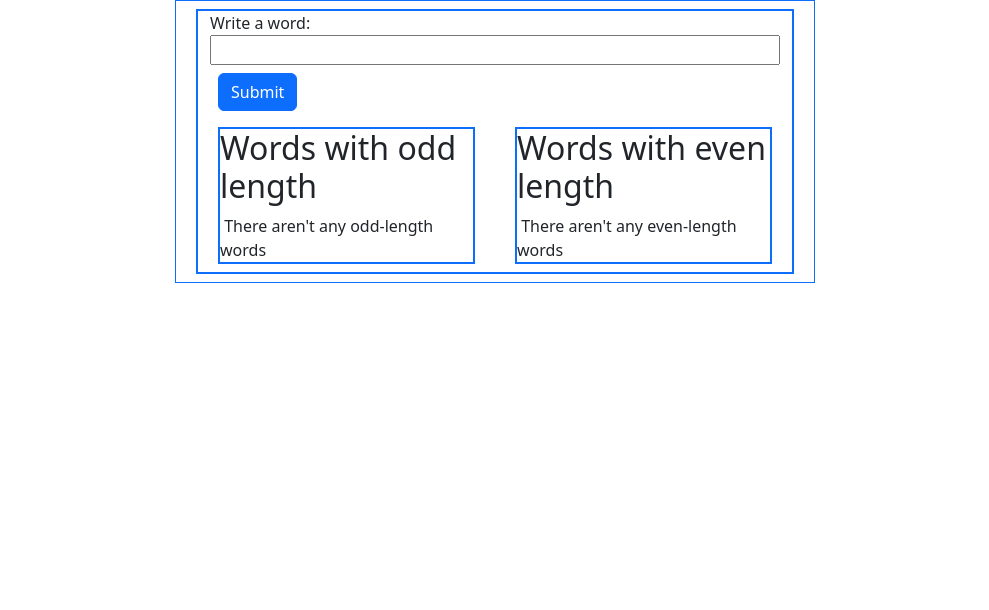
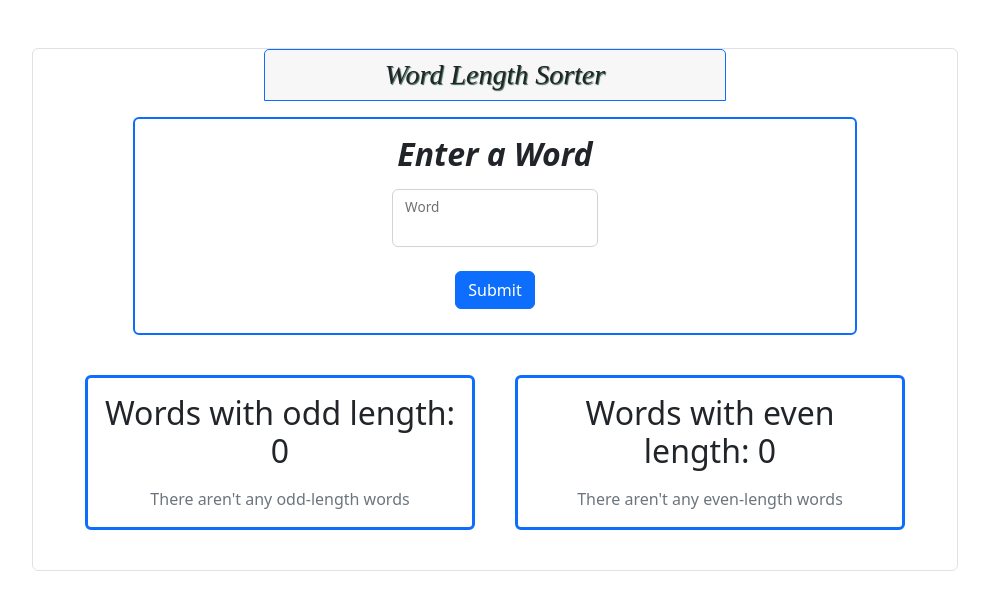
Before and after one commit to Nikos-Moutafis/angular-exercise-0-, an Angular app: page / in a window 1280 px wide. Shown: the top 610 px of the page, without its empty margins (145-1134 px from the left). Built offline with nearby package versions, Linux system fonts and the light colour scheme.

Commit message:
update fuctionality and style

```diff
--- a/package.json
+++ b/package.json
@@ -5,6 +5,7 @@
     "ng": "ng",
     "start": "ng serve",
     "build": "ng build",
+    "build:prod": "ng build --output-path docs --base-href https://Nikos-Moutafis.github.io/angular-exercise-0/",
     "watch": "ng build --watch --configuration development",
     "test": "ng test"
   },
--- a/src/app/app.component.css
+++ b/src/app/app.component.css
@@ -0,0 +1,6 @@
+.line {
+  text-shadow: 1px 1px 1px rgb(57, 101, 76);
+  font-family: serif;
+  font-style: italic;
+  font-weight: 300;
+}
--- a/src/app/app.component.html
+++ b/src/app/app.component.html
@@ -1,3 +1,16 @@
-<div class="row border-primary border m-auto w-50">
-  <app-user-input></app-user-input>
+<div class="container mt-5 rounded">
+  <div class="row justify-content-center">
+    <div class="col-sm-10">
+      <div class="card border rounded text-center">
+        <div class="card-header mx-auto border border-primary col-sm-6">
+          <h3 class="card-title mb-0 col-sm-10 line mx-auto">
+            Word Length Sorter
+          </h3>
+        </div>
+        <div class="card-body">
+          <app-user-input></app-user-input>
+        </div>
+      </div>
+    </div>
+  </div>
 </div>
--- a/src/app/even-length-words/even-length-words.component.html
+++ b/src/app/even-length-words/even-length-words.component.html
@@ -1,6 +1,13 @@
-<div class="border border-primary border-2 col m-2">
-  <h2>Words with even length</h2>
-  <div [style.white-space]="'pre-wrap'">
-    {{ evenWords ? evenWords : "There aren't any even-length words " }}
-  </div>
+<div class="border border-primary border-3 rounded m-2 p-3">
+  <h2 class="mb-3">Words with even length: {{ evenCount }}</h2>
+  <ng-container *ngIf="evenWords.length > 0; else noWords">
+    <ul class="list-group list-group-flush">
+      <ng-container *ngFor="let word of evenWords">
+        <li class="list-group-item bg-transparent border-0">{{ word }}</li>
+      </ng-container>
+    </ul>
+  </ng-container>
+  <ng-template #noWords>
+    <div class="text-muted">There aren't any even-length words</div>
+  </ng-template>
 </div>
--- a/src/app/even-length-words/even-length-words.component.ts
+++ b/src/app/even-length-words/even-length-words.component.ts
@@ -6,6 +6,6 @@ import { Component, Input } from '@angular/core';
   styleUrls: ['./even-length-words.component.css'],
 })
 export class EvenLengthWordsComponent {
-  @Input()
-  evenWords!: string;
+  @Input() evenWords: string[] = [];
+  @Input() evenCount: number = 0;
 }
--- a/src/app/odd-length-words/odd-length-words.component.html
+++ b/src/app/odd-length-words/odd-length-words.component.html
@@ -1,6 +1,13 @@
-<div class="border border-primary border-2 m-2">
-  <h2>Words with odd length</h2>
-  <div [style.white-space]="'pre-wrap'">
-    {{ oddWords ? oddWords : "There aren't any odd-length words" }}
-  </div>
+<div class="border border-primary border-3 rounded m-2 p-3">
+  <h2 class="mb-3">Words with odd length: {{ oddCount }}</h2>
+  <ng-container *ngIf="oddWords.length > 0; else noWords">
+    <ul class="list-group list-group-flush">
+      <ng-container *ngFor="let word of oddWords">
+        <li class="list-group-item bg-transparent border-0">{{ word }}</li>
+      </ng-container>
+    </ul>
+  </ng-container>
+  <ng-template #noWords>
+    <div class="text-muted">There aren't any odd-length words</div>
+  </ng-template>
 </div>
--- a/src/app/odd-length-words/odd-length-words.component.ts
+++ b/src/app/odd-length-words/odd-length-words.component.ts
@@ -6,6 +6,6 @@ import { Component, Input } from '@angular/core';
   styleUrls: ['./odd-length-words.component.css'],
 })
 export class OddLengthWordsComponent {
-  @Input()
-  oddWords!: string;
+  @Input() oddWords: string[] = [];
+  @Input() oddCount: number = 0;
 }
--- a/src/app/user-input/user-input.component.css
+++ b/src/app/user-input/user-input.component.css
@@ -0,0 +1,3 @@
+.text {
+  font-style: italic;
+}
--- a/src/app/user-input/user-input.component.html
+++ b/src/app/user-input/user-input.component.html
@@ -1,22 +1,44 @@
-<div class="row border border-primary border-2 m-2">
-  <div>Write a word:</div>
-  <div>
+<div class="container-fluid align-items-center">
+  <div
+    class="row justify-content-center align-items-center border border-primary border-2 p-3 col-sm-10 mx-auto rounded mb-3"
+  >
+    <div class="col-md-4">
+      <h2 class="fw-bold mb-3 text">Enter a Word</h2>
+
+      <form>
+        <div class="form-floating mb-3">
           <input
-      class="w-100"
-      (input)="onUserInput($event)"
+            class="form-control"
+            [(ngModel)]="userInput"
             [value]="userInput"
+            name="userInput"
             type="text"
           />
+          <label for="user-input">Word</label>
         </div>
-  <div>
-    <button (click)="onUserClick()" class="btn btn-primary m-2">Submit</button>
+        <button
+          (click)="onUserClick($event)"
+          class="btn btn-primary m-2"
+          [disabled]="hasSpaces()"
+        >
+          Submit
+        </button>
+        <div *ngIf="hasSpaces()" class="text-danger">
+          Please enter a single word without spaces.
         </div>
+      </form>
+    </div>
+  </div>
+  <div class="row p-3">
     <app-odd-length-words
       [oddWords]="oddWords"
-    class="col"
+      [oddCount]="oddCount"
+      class="col-md-6"
     ></app-odd-length-words>
     <app-even-length-words
       [evenWords]="evenWords"
-    class="col"
+      [evenCount]="evenCount"
+      class="col-md-6"
     ></app-even-length-words>
   </div>
+</div>
--- a/src/app/user-input/user-input.component.ts
+++ b/src/app/user-input/user-input.component.ts
@@ -8,27 +8,27 @@ import { Component } from '@angular/core';
 export class UserInputComponent {
   parentMessage = 'Hello ';
   userInput = '';
-  oddWords = '';
-  evenWords = '';
+  oddWords: string[] = [];
+  evenWords: string[] = [];
+  oddCount: number = 0;
+  evenCount: number = 0;
 
-  onUserClick() {
-    if (this.userInput.includes(' ')) {
-      this.userInput = '';
-      return alert('Please insert one word without spaces');
-    }
+  onUserClick(event: Event) {
+    event.preventDefault();
+
     if (this.userInput.length % 2 === 0) {
-      this.evenWords = this.evenWords + this.userInput + '\n';
+      this.evenWords.push(this.userInput);
+      this.evenCount++;
     } else {
-      this.oddWords = this.oddWords + this.userInput + '\n';
+      this.oddWords.push(this.userInput);
+      this.oddCount++;
     }
 
     this.userInput = '';
     //console.log(this.evenWords);
   }
 
-  onUserInput(event: Event) {
-    const target = event.target as HTMLInputElement;
-    this.userInput = target.value;
-    // console.log('hello');
+  hasSpaces() {
+    return this.userInput.includes(' ');
   }
 }
```
Also changed, not shown: src/app/app.module.ts (+5 -6 lines). Lines whose indentation alone changed are shown as unchanged.
